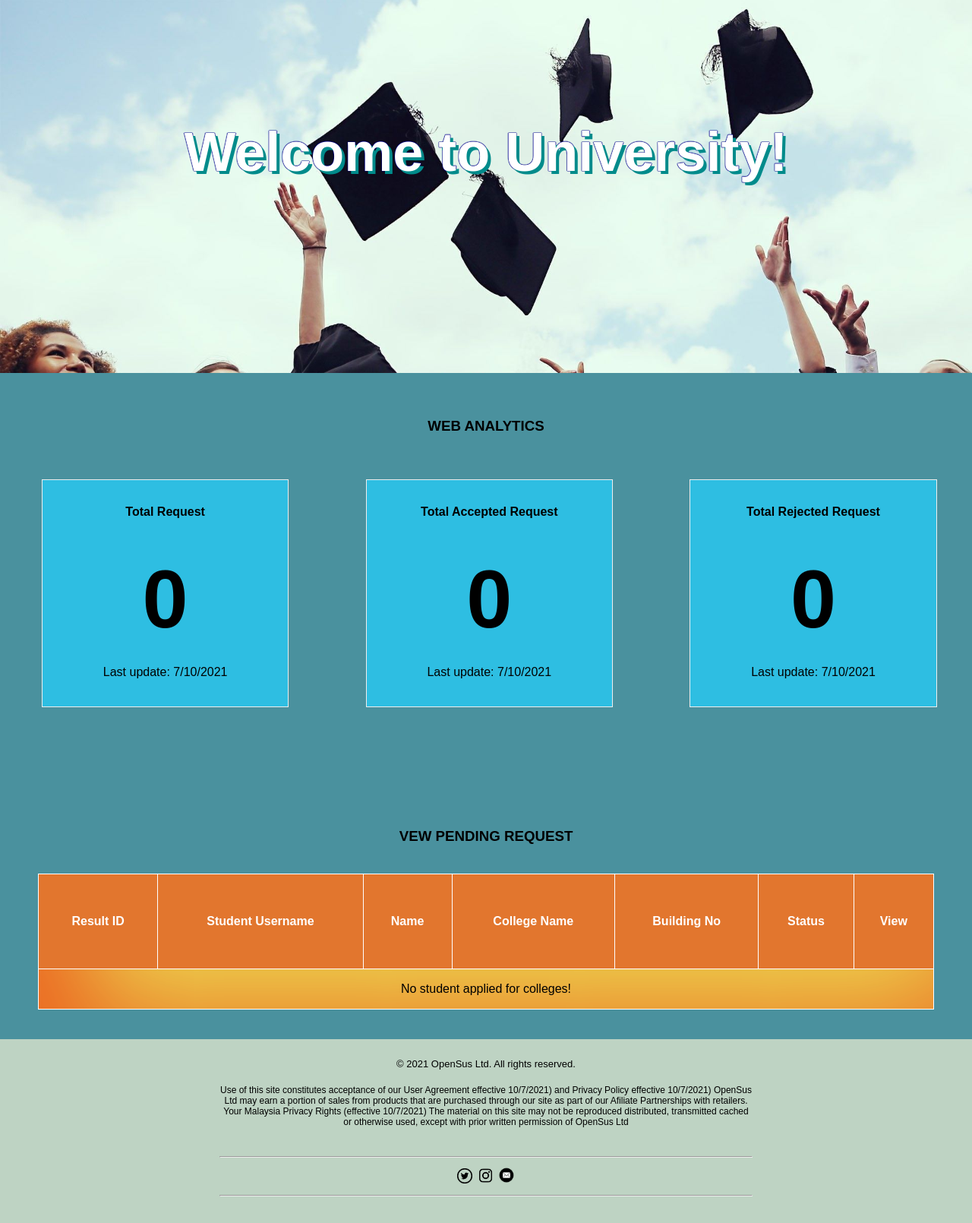
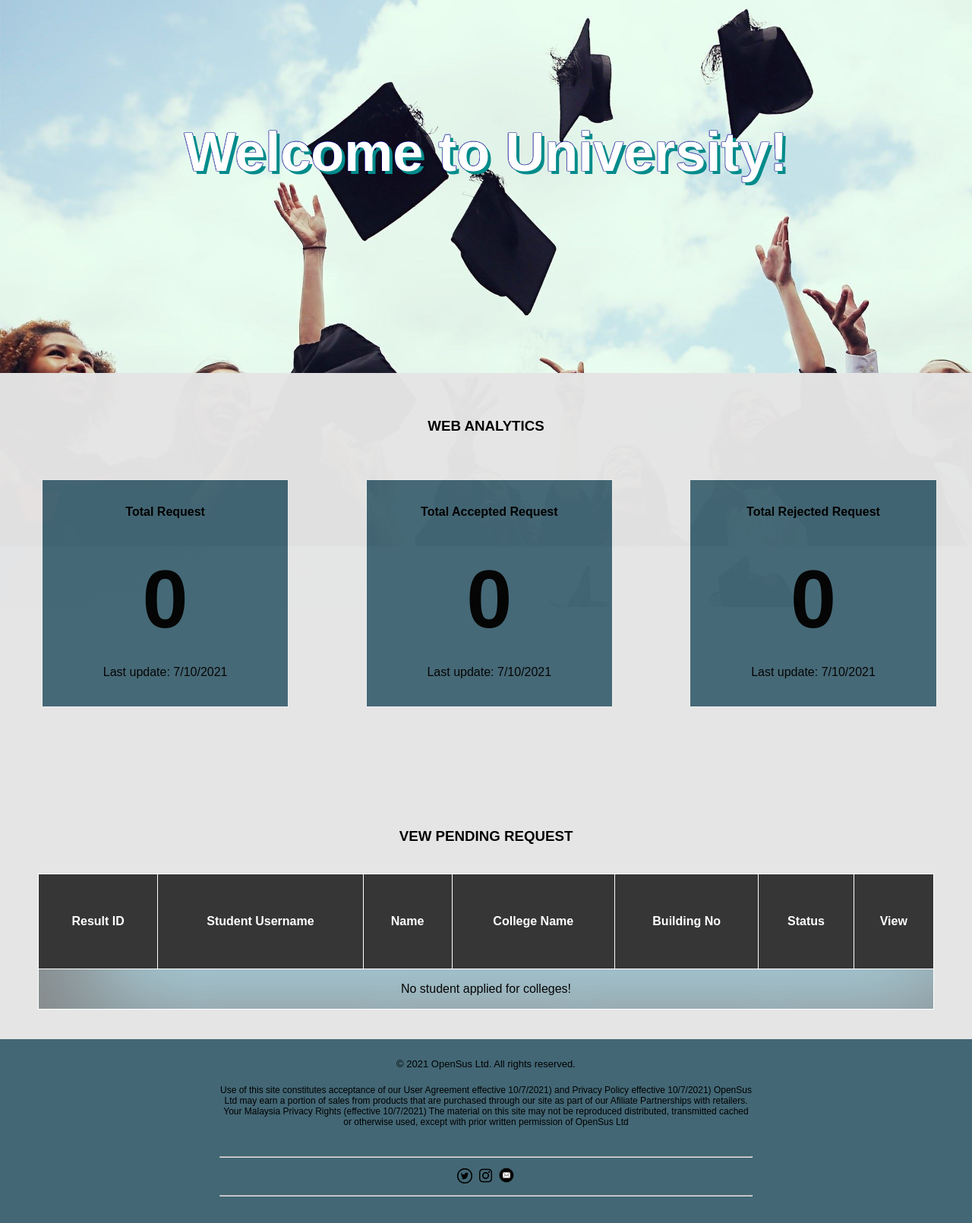
Before and after one commit to psakurai/web-sch-proj-SCAS, a PHP site: page /User/Manager/mainManager.php in a window 1280 px wide. Shown: the part 59-1669 px from the top of the page at 76% size. Run offline with PHP 8.4, Linux system fonts and the light colour scheme; data comes from the database, SQL or seed files in the repository; data that the repository does not hold is empty.

Commit message:
Update Color Pallete

```diff
--- a/Assets/css/style-login.css
+++ b/Assets/css/style-login.css
@@ -43,7 +43,7 @@ html, body {
   padding: 7px 3px;
 }
 .login-container #login-btn {
-  background-color: #142d4c;
+  background-color: #436775;
   color: white;
   margin: 30px 0px;
   padding: 8px 50px;
--- a/Assets/css/style.css
+++ b/Assets/css/style.css
@@ -99,9 +99,9 @@ header {
     grid-template-columns: repeat(3, 2fr);
     grid-template-rows: repeat(5, 1fr);
     z-index: 1;
-    background: #4A919E;
+    background: #e5e5e5;
     width: 100%;
-
+    opacity: 0.98;
 }
 
 #section-2 {
@@ -121,7 +121,6 @@ header {
     margin: 0px 10px 0px 10px;
     height: 300px;
 }
-
 #s2-opt1 {
     background-image: url("../jpg/life_1.jpg");
     background-size: 600px 300px;
@@ -174,6 +173,7 @@ header {
     margin: 50px 0px 0px 0px;
     padding: 30px 20px 10px 50px;
     background: #4A919E;
+    opacity: 0.9;
 }
 .view-section #room-preview-1, #room-preview-2 , #room-preview-3  {
     background: rgb(179, 176, 176);
@@ -191,7 +191,7 @@ header {
 
 #myTable {
     text-align: center;
-    background: #2ebee2;
+    background: #436775;
     width: 80%;
     padding: 10px 0px 30px 0;
     border: 1px solid #eee;
@@ -205,7 +205,7 @@ header {
 }
 
 #rejected-request, #accepted-request, #request {
-    background: #2ebee2;
+    background: #436775;
     border: none;
     color: black;
     font-size: 108px;
@@ -227,15 +227,15 @@ input::-webkit-inner-spin-button {
     grid-row: 2 / 5;
     margin: 20px 50px 80px 50px;
     border: 1px solid #fff;
-    background: #ece254;
+    background: lightblue;
     border-collapse: collapse;
     text-align: center;
-    box-shadow: 50px 4px 140px 8px #eb5f1f inset;
+    box-shadow: 50px 4px 140px 8px #7f7f7f inset;
     height: 100%;
 }
 
 #req-table tr th {
-    background: #e2762e;
+    background: #323232;
     text-align: center;
     color: #fff;
 }
@@ -247,8 +247,8 @@ input::-webkit-inner-spin-button {
 
 /* footer section */
 footer {
-    border: 5px solid #bed3c3;
-    background: #bed3c3;
+    border: 5px solid #436775;
+    background: #436775;
     z-index: 1;
     padding: 0px 50px 0px 50px;
     display: grid;
@@ -299,11 +299,12 @@ margin-bottom: 30px;
 {
   padding-left: 130px;
   min-height: 550px;
-  background-color: yellow;
+  background-color: #fff;
   padding-top: 50px;
   margin: 0px 200px;
   border-radius: 15px;
   border: 1px solid black;
+  opacity: 0.9;
 }
 
 .edit-profile-button
@@ -380,10 +381,11 @@ margin-bottom: 30px;
   justify-content: center;
   height:560px;
   min-height: 400px;
-  background-color: yellow;
+  background-color: #fff;
   margin: 39px 200px;
   border-radius: 15px;
-  border: 1px solid gold;
+  border: 1px solid black;
+  opacity: 0.9;
 }
 
 .form-box-container-small
@@ -395,10 +397,11 @@ margin-bottom: 30px;
   justify-content: center;
   height:100px;
   min-height: 100px;
-  background-color: yellow;
+  background-color: #fff;
   margin: 39px 200px;
   border-radius: 15px;
-  border: 1px solid gold;
+  border: 1px solid black;
+  opacity: 0.9;
 }
 
 .form-box > tr > td {
@@ -411,7 +414,7 @@ margin-bottom: 30px;
 }
 
 .form-box-container #button-update {
-  background-color: #4CAF50;
+  background-color: #03002e;
   border: none;
   color: white;
   padding: 15px 32px;
@@ -424,7 +427,7 @@ margin-bottom: 30px;
 }
 
 .form-box-container-small #button-update {
-  background-color: #4CAF50;
+  background-color: #03002e;
   border: none;
   color: white;
   padding: 15px 32px;
--- a/User/Manager/mainManager.php
+++ b/User/Manager/mainManager.php
@@ -110,8 +110,8 @@
                             "</td><td>", $row["College_Name"],
                             "</td><td>", $row["Building_No"],
                             "</td><td>Pending</td>
-                            <td><form action='../../Function/Manager/approve.php' method='POST'><input type='hidden' name='accept' value='".$row["Username"]."'/><input type='submit' name='submit' value='Approve'/></form></td>
-                            <td><form action='../../Function/Manager/reject.php' method='POST'><input type='hidden' name='reject' value='".$row["Username"]."'/><input type='submit' name='submit' value='Reject'/></form></tr>";
+                            <td><form action='../../Function/Manager/approve.php' method='POST'><input type='hidden' name='accept' value='".$row["Username"]."'/><input type='submit' name='submit' value='Approve' id='button-approve' /></form></td>
+                            <td><form action='../../Function/Manager/reject.php' method='POST'><input type='hidden' name='reject' value='".$row["Username"]."'/><input type='submit' name='submit' value='Reject' id='button-reject'/></form></tr>";
                         }
                     }
 
```
